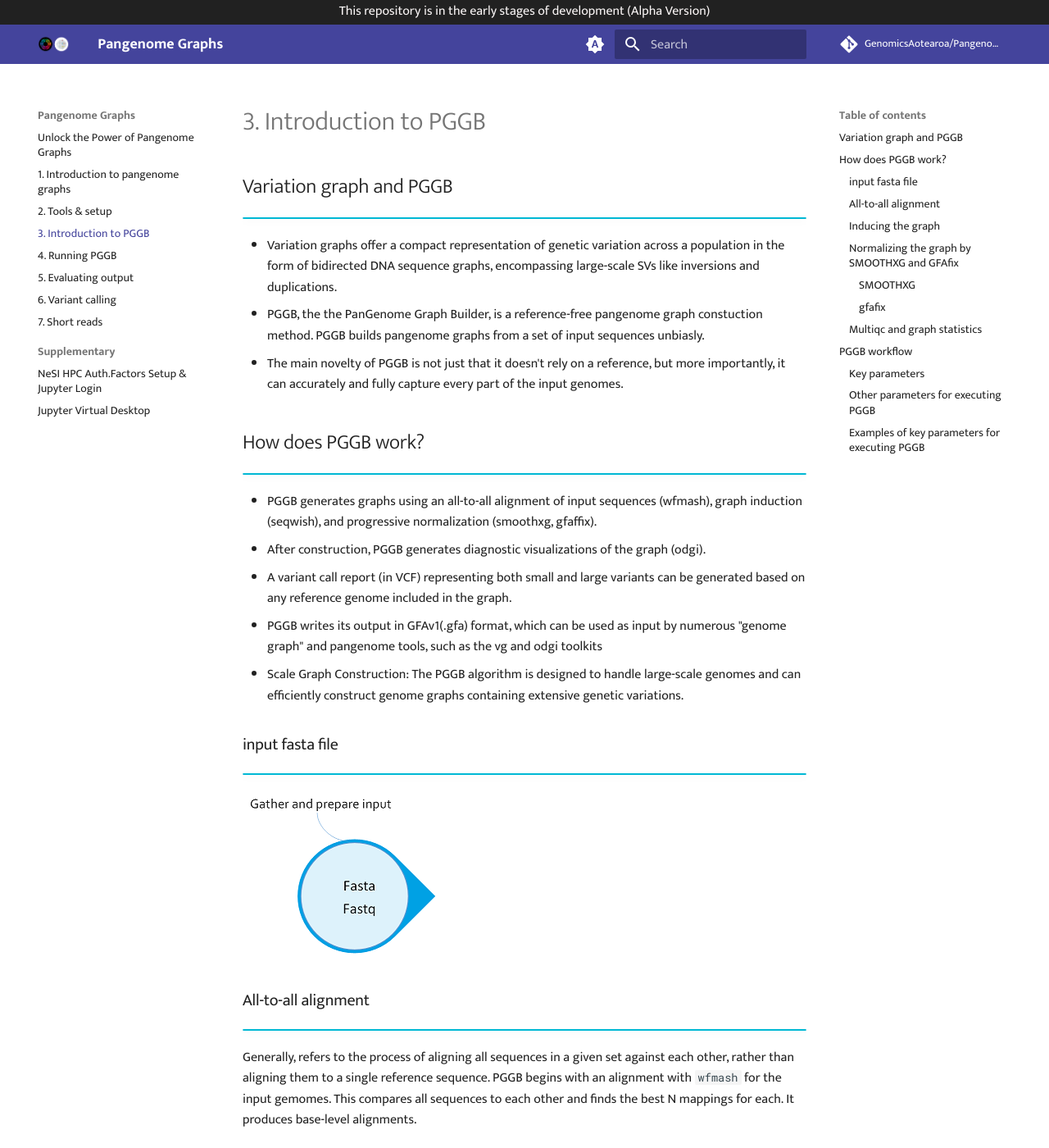
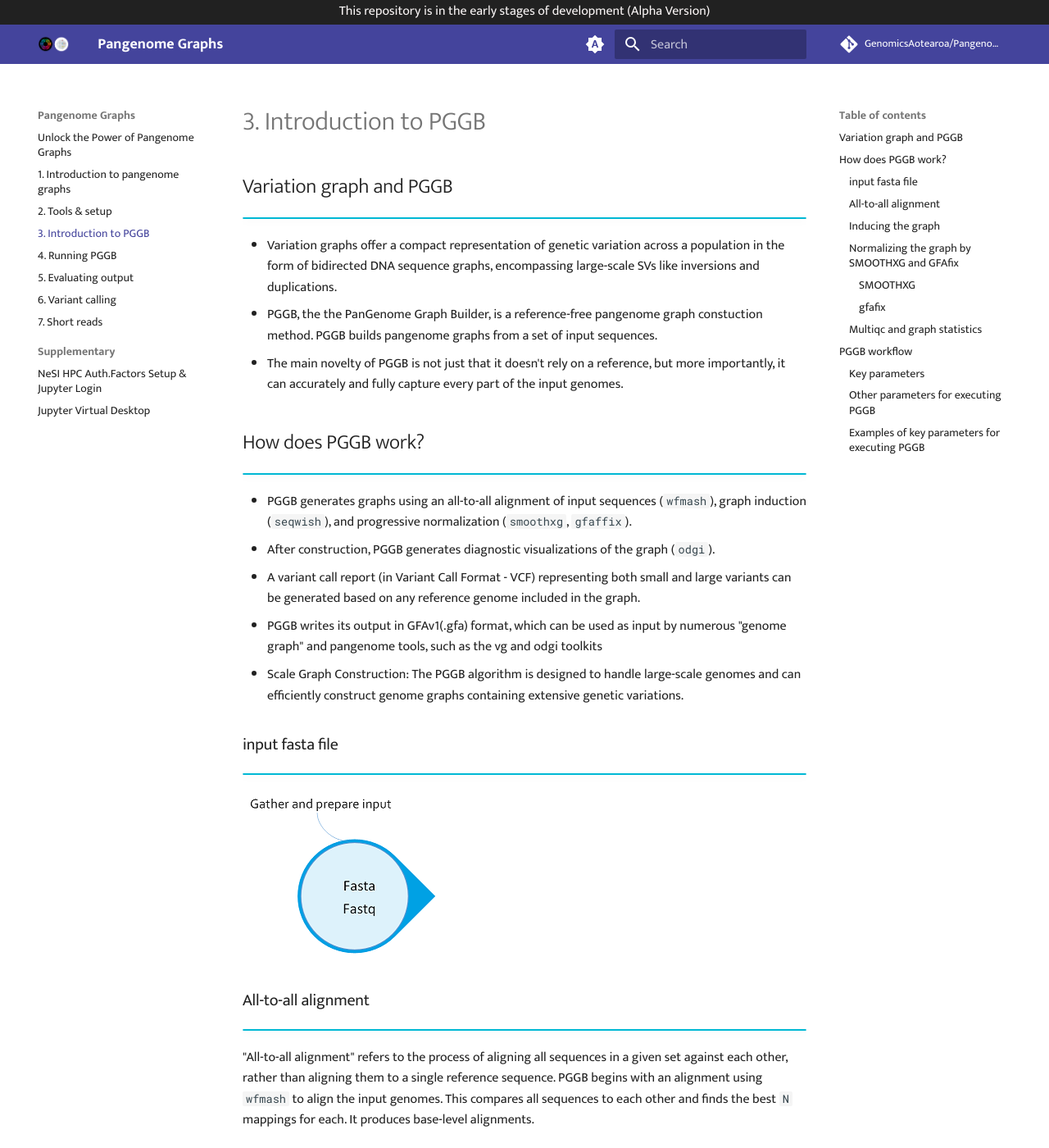
Before and after one commit to GenomicsAotearoa/Pangenome-Graphs-Workshop, an MkDocs documentation site: the page built from docs/3_Introduction_to_pggb.md, in a window 1280 px wide and 1400 px high. Shown: the whole window at 82% size. Built offline with MkDocs 1.6.1 and Material for MkDocs 9.7.7, drawn with Linux system fonts in a browser that asks for light colours; comment, search, counter and statistics services are not loaded; some of the changed text lies outside the part shown.

Commit message:
Typos/wording

```diff
--- a/docs/3_Introduction_to_pggb.md
+++ b/docs/3_Introduction_to_pggb.md
@@ -4,16 +4,16 @@
 !!! info ""
 
 - Variation graphs offer a compact representation of genetic variation across a population in the form of bidirected DNA sequence graphs, encompassing large-scale SVs like inversions and duplications.
-- PGGB, the the PanGenome Graph Builder, is a reference-free pangenome graph constuction method. PGGB builds pangenome graphs from a set of input sequences unbiasly.
+- PGGB, the the PanGenome Graph Builder, is a reference-free pangenome graph constuction method. PGGB builds pangenome graphs from a set of input sequences.
 - The main novelty of PGGB  is not just that it doesn't rely on a reference, but more importantly, it can accurately and fully capture every part of the input genomes.
 
 
 ## How does PGGB work?
 !!! info ""
 
-- PGGB generates graphs using an all-to-all alignment of input sequences (wfmash), graph induction (seqwish), and progressive normalization (smoothxg, gfaffix).
-- After construction, PGGB generates diagnostic visualizations of the graph (odgi).
-- A variant call report (in VCF) representing both small and large variants can be generated based on any reference genome included in the graph.
+- PGGB generates graphs using an all-to-all alignment of input sequences (`wfmash`), graph induction (`seqwish`), and progressive normalization (`smoothxg`, `gfaffix`).
+- After construction, PGGB generates diagnostic visualizations of the graph (`odgi`).
+- A variant call report (in Variant Call Format - VCF) representing both small and large variants can be generated based on any reference genome included in the graph.
 - PGGB writes its output in GFAv1(.gfa) format, which can be used as input by numerous "genome graph" and pangenome tools, such as the vg and odgi toolkits
 - Scale Graph Construction: The PGGB algorithm is designed to handle large-scale genomes and can efficiently construct genome graphs containing extensive genetic variations.
 
@@ -26,15 +26,15 @@
 ### All-to-all alignment
 !!! info ""
 
-Generally, refers to the process of aligning all sequences in a given set against each other, rather than aligning them to a single reference sequence.
-PGGB begins with an alignment with `wfmash` for the input gemomes. This compares all sequences to each other and finds the best N mappings for each. It produces base-level alignments.
+"All-to-all alignment" refers to the process of aligning all sequences in a given set against each other, rather than aligning them to a single reference sequence.
+PGGB begins with an alignment using `wfmash` to align the input genomes. This compares all sequences to each other and finds the best `N` mappings for each. It produces base-level alignments.
 
 ![bacterial-pangenome](theme_figures/PGGB_workflow_2_small.png)
 
 ### Inducing the graph
 !!! info ""
 
-Refers to the process of constructing the genome graph by progressively integrating genetic variants into a reference genome.
+"Graph induction" refers to the process of constructing the genome graph by progressively integrating genetic variants into a reference genome.
 These base-level alignments are converted into a graph with `seqwish`. A filter is applied to remove short matches, which anchors the graph on confident longer exact matches.
 
 ![bacterial-pangenome](theme_figures/PGGB_workflow_3_small.png)
```
